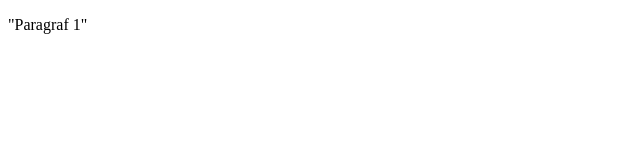
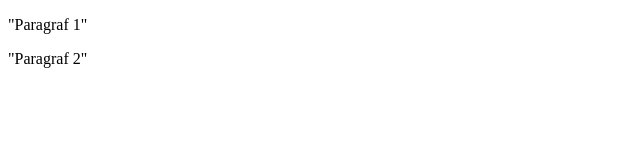
Before and after one commit to mlagozny/git--bledny, a plain HTML site: page index.html in a window 1280 px wide. Shown: the full height of the page, 0-640 px from the left. Drawn offline with Linux system fonts and the light colour scheme.

Commit message:
drugi paragraf

```diff
--- a/index.html
+++ b/index.html
@@ -7,5 +7,6 @@
 </head>
 <body>
     <p>"Paragraf 1"</p>
+    <p>"Paragraf 2"</p>
 </body>
 </html>
```
